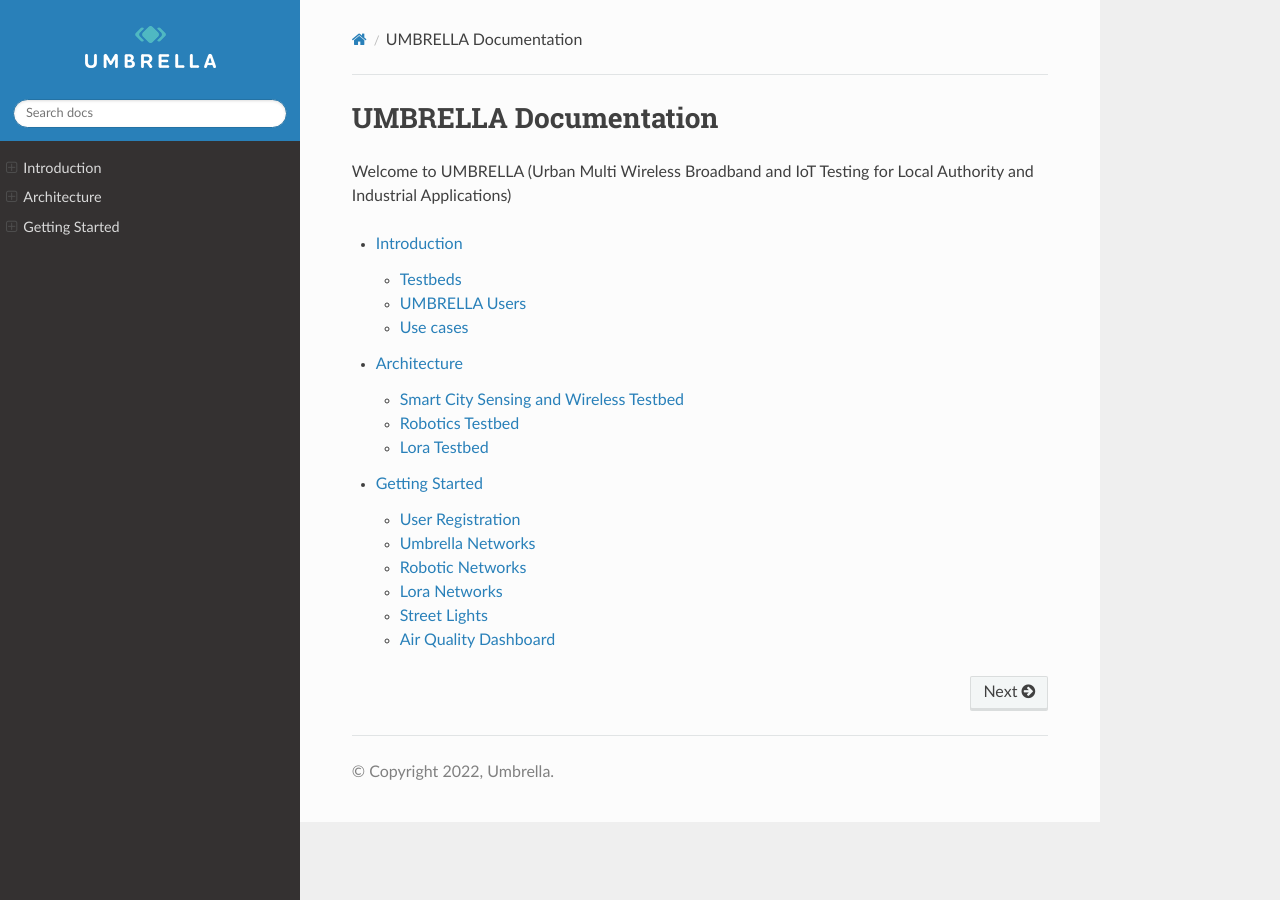
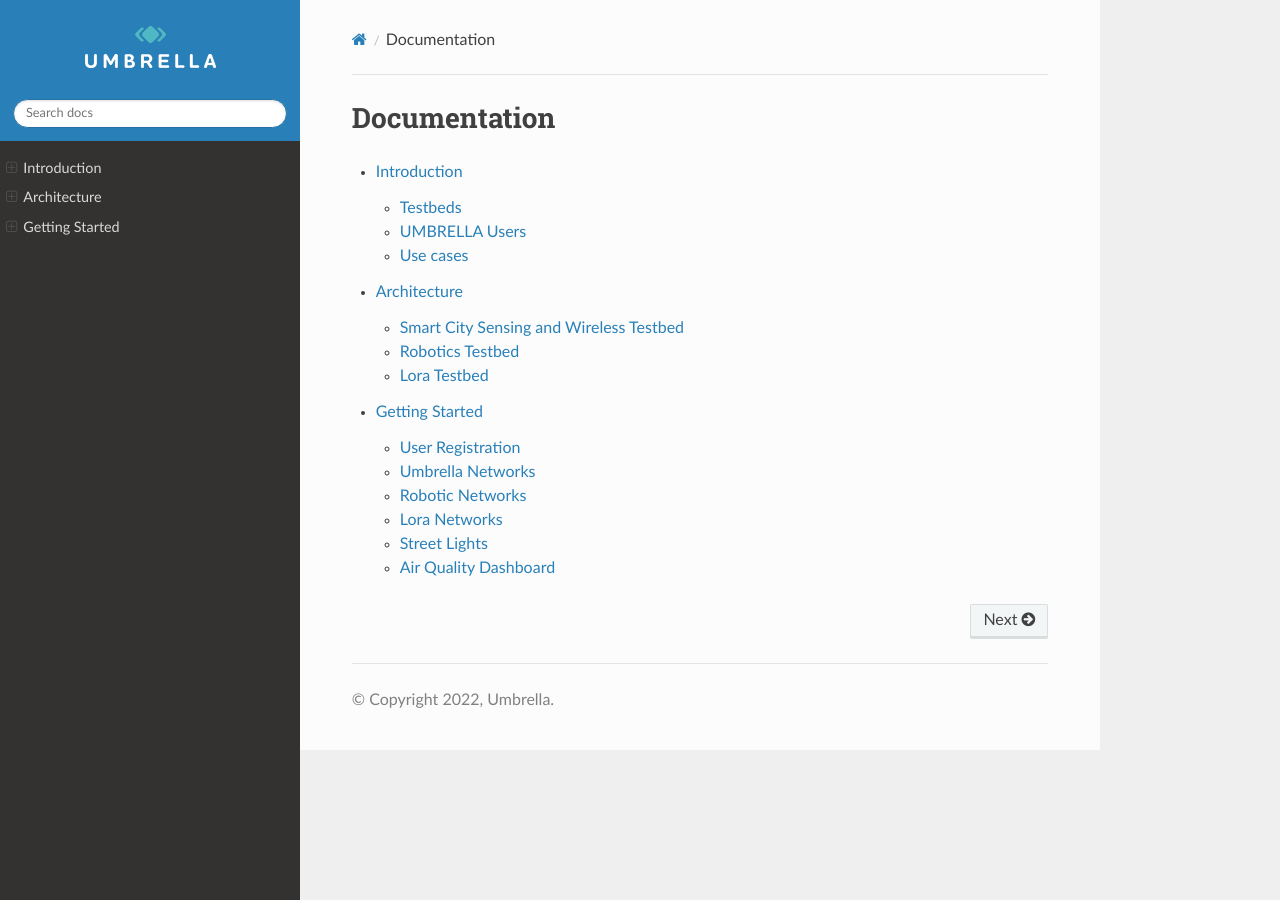
Before and after one commit to bitvijays/umbrella-wiki, a Sphinx documentation site: the page built from source/index.rst, in a window 1280 px wide. Built offline with Sphinx 7.4.7 and the Read the Docs theme 2.0.0, drawn with Linux system fonts in a browser that asks for light colours.

Commit message:
Initial review of Index.rst

```diff
--- a/source/index.rst
+++ b/source/index.rst
@@ -1,7 +1,5 @@
-UMBRELLA Documentation
-======================
-
-Welcome to UMBRELLA (Urban Multi Wireless Broadband and IoT Testing for Local Authority and Industrial Applications)
+Documentation
+=============
 
 .. toctree::
    :maxdepth: 2
```
